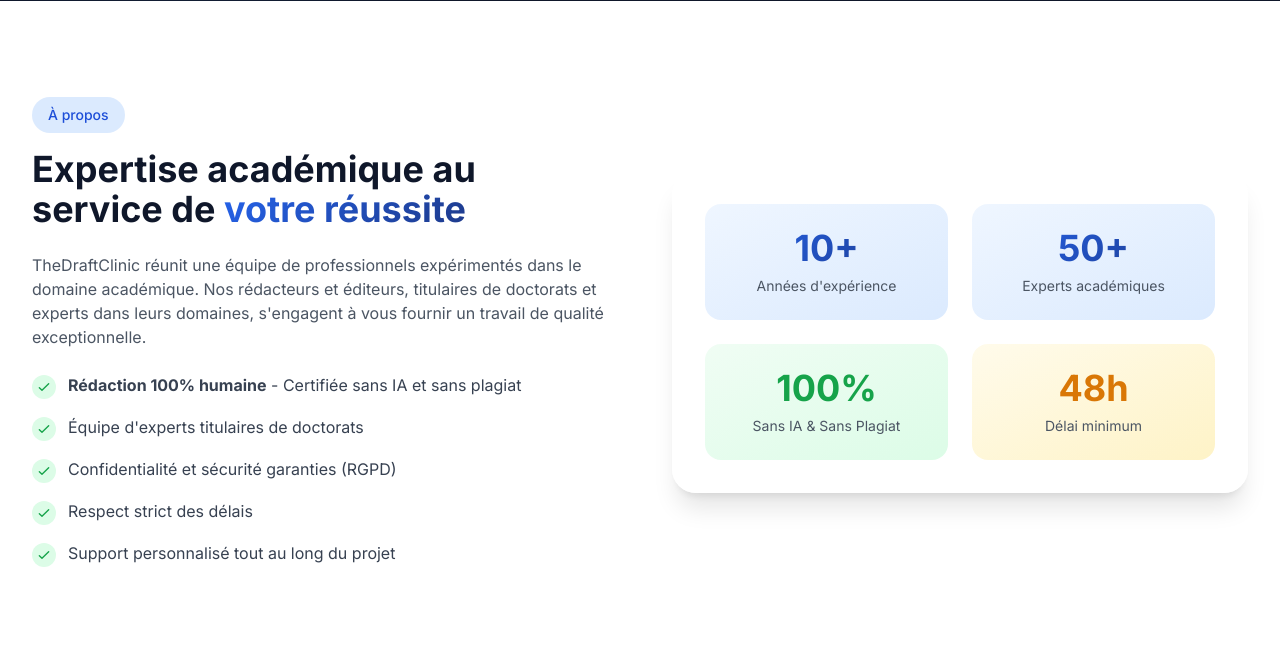
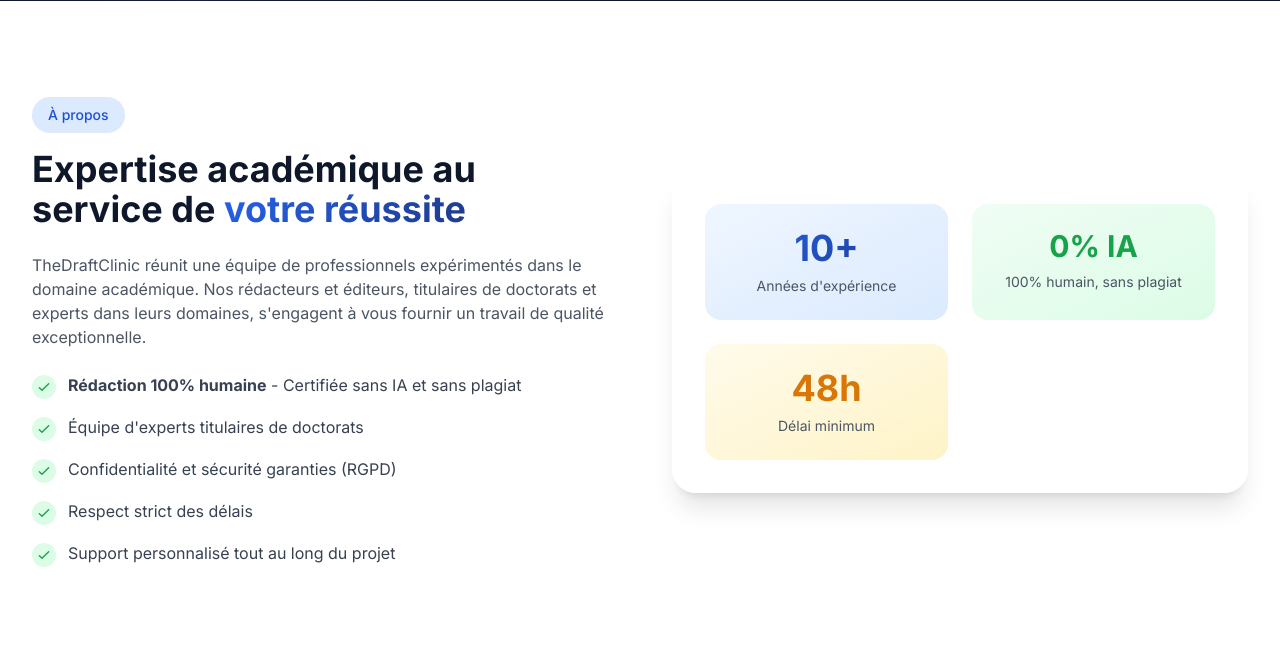
Before and after one commit to moa-digitalagency/TheDraftClinic, a Flask app: page / in a window 1280 px wide. Shown: the part 3505-4167 px from the top of the page. Run offline with Flask 3, Linux system fonts and the light colour scheme; data comes from the database, SQL or seed files in the repository; data that the repository does not hold is empty; some libraries are stand-ins or nearby versions.

Commit message:
Update landing page to highlight human-written content
Modify templates/landing.html to replace "50+ Experts académiques" with "0% IA" and update the floating hero element text.

Replit-Commit-Author: Agent
Replit-Commit-Session-Id: f803125b-2e16-49ed-935b-83ecf8d223dd
Replit-Commit-Checkpoint-Type: full_checkpoint
Replit-Commit-Event-Id: 68f00dda-5a85-4aaf-8000-9e654d9dbcbe
Replit-Commit-Screenshot-Url: https://storage.googleapis.com/screenshot-production-us-central1/a2fbaa2c-f9ea-4d6c-814b-ac77f5f8b024/f803125b-2e16-49ed-935b-83ecf8d223dd/JUcl2Ib
Replit-Helium-Checkpoint-Created: true

```diff
--- a/templates/landing.html
+++ b/templates/landing.html
@@ -144,10 +144,10 @@ Sections:
                         <div class="flex items-center gap-3">
                             <div class="w-10 h-10 rounded-full bg-green-100 flex items-center justify-center">
                                 <svg class="w-5 h-5 text-green-600" fill="none" stroke="currentColor" viewBox="0 0 24 24">
-                                    <path stroke-linecap="round" stroke-linejoin="round" stroke-width="2" d="M5 13l4 4L19 7"/>
+                                    <path stroke-linecap="round" stroke-linejoin="round" stroke-width="2" d="M9 12l2 2 4-4m5.618-4.016A11.955 11.955 0 0112 2.944a11.955 11.955 0 01-8.618 3.04A12.02 12.02 0 003 9c0 5.591 3.824 10.29 9 11.622 5.176-1.332 9-6.03 9-11.622 0-1.042-.133-2.052-.382-3.016z"/>
                                 </svg>
                             </div>
-                            <div class="text-slate-700 text-sm">Livraison dans les délais</div>
+                            <div class="text-slate-700 text-sm font-semibold">100% Sans IA & Sans Plagiat</div>
                         </div>
                     </div>
                 </div>
@@ -285,13 +285,9 @@ Sections:
                                 <div class="text-4xl font-bold gradient-text mb-2">10+</div>
                                 <div class="text-gray-600 text-sm">Années d'expérience</div>
                             </div>
-                            <div class="text-center p-6 bg-gradient-to-br from-primary-50 to-primary-100 rounded-2xl">
-                                <div class="text-4xl font-bold gradient-text mb-2">50+</div>
-                                <div class="text-gray-600 text-sm">Experts académiques</div>
-                            </div>
                             <div class="text-center p-6 bg-gradient-to-br from-green-50 to-green-100 rounded-2xl">
-                                <div class="text-4xl font-bold text-green-600 mb-2">100%</div>
-                                <div class="text-gray-600 text-sm">Sans IA & Sans Plagiat</div>
+                                <div class="text-3xl font-bold text-green-600 mb-2">0% IA</div>
+                                <div class="text-gray-600 text-sm">100% humain, sans plagiat</div>
                             </div>
                             <div class="text-center p-6 bg-gradient-to-br from-amber-50 to-amber-100 rounded-2xl">
                                 <div class="text-4xl font-bold text-amber-600 mb-2">48h</div>
```
